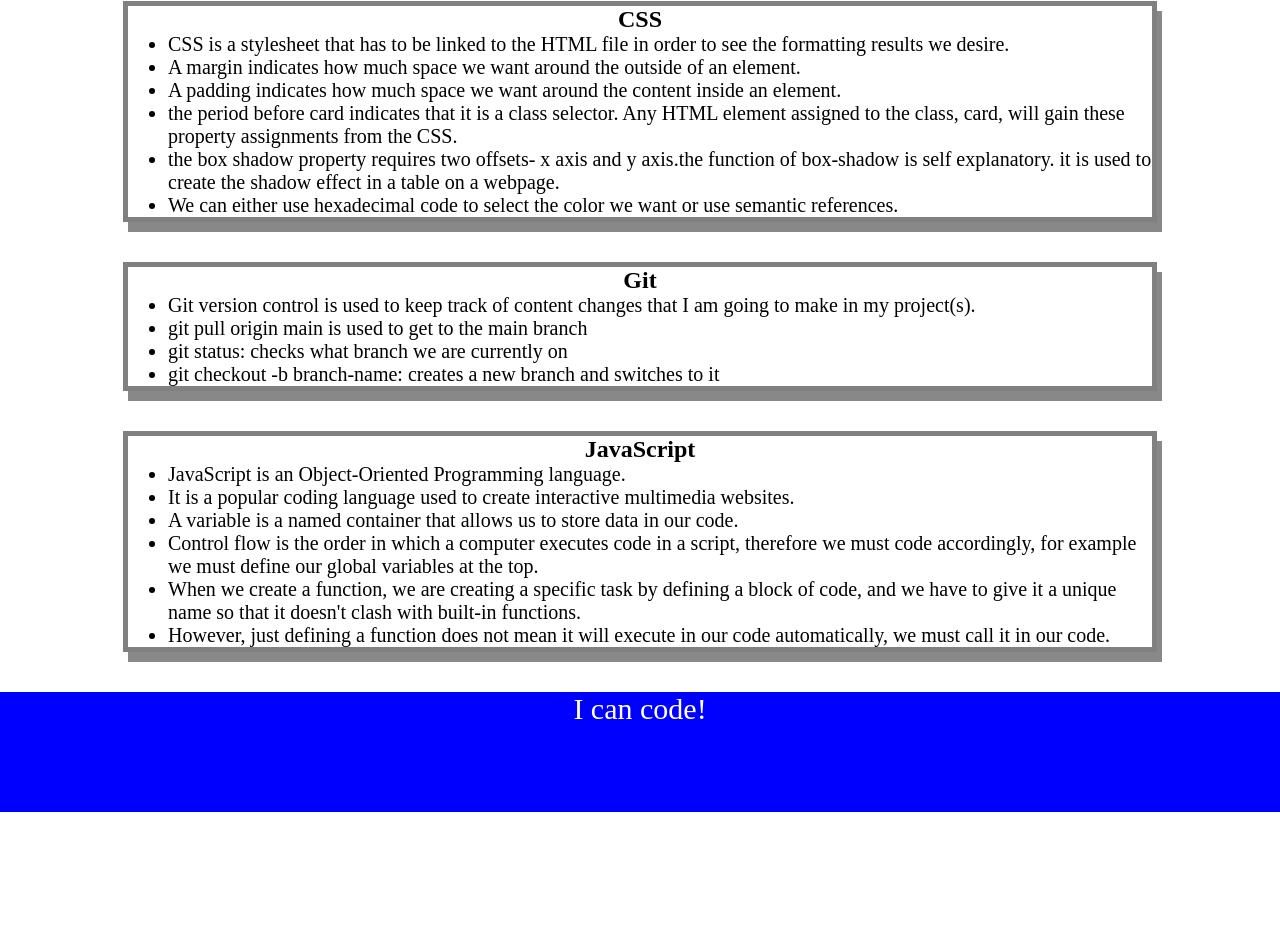
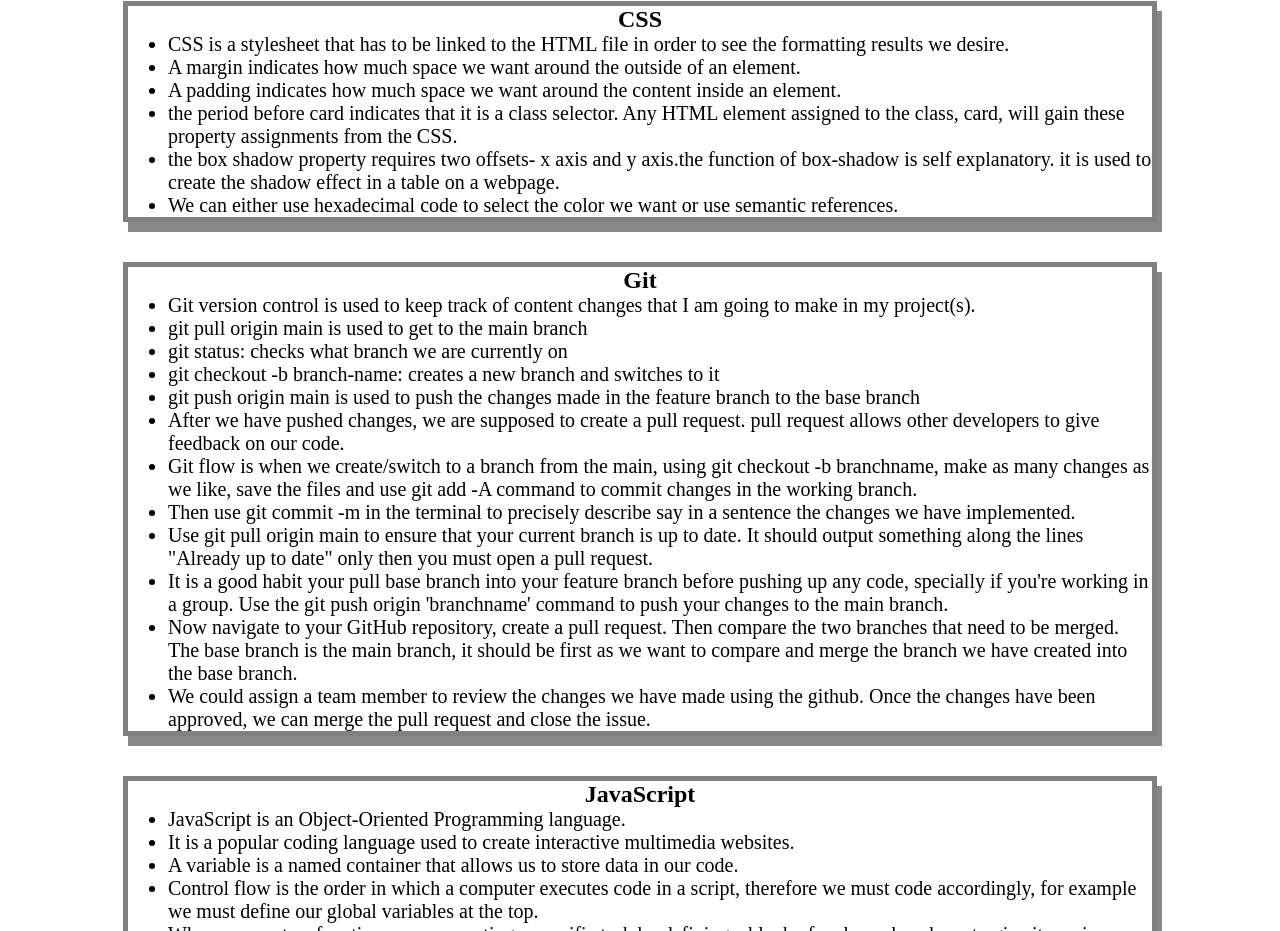
Before and after one commit to hafsah1976/prework-study-guide, a plain HTML site: page prework-study-guide/index.html in a window 1280 px wide. Shown: the part 351-1282 px from the top of the page. Before the commit the page ends 1163 px from the top, so only its background shows below. Drawn offline with Linux system fonts and the light colour scheme.

```diff
--- a/prework-study-guide/index.html
+++ b/prework-study-guide/index.html
@@ -45,7 +45,15 @@
        <li>git pull origin main is used to get to the main branch</li>
        <li>git status: checks what branch we are currently on</li>
     <li>git checkout -b branch-name: creates a new branch and switches to it</li>
-     </ul>
+    <li>git push origin main is used to push the changes made in the feature branch to the base branch</li>
+    <li>After we have pushed changes, we are supposed to create a pull request. pull request allows other developers to give feedback on our code.</li>
+    <li>Git flow is when we create/switch to a branch from the main, using git checkout -b branchname, make as many changes as we like, save the files and use git add -A command to commit changes in the working branch.</li>
+    <li>Then use git commit -m in the terminal to precisely describe say in a sentence the changes we have implemented. </li>
+    <li>Use git pull origin main to ensure that your current branch is up to date. It should output something along the lines "Already up to date" only then you must open a pull request.</li>
+    <li>It is a good habit your pull base branch into your feature branch before pushing up any code, specially if you're working in a group. Use the git push origin 'branchname' command to push your changes to the main branch.</li>
+  <li>Now navigate to your GitHub repository, create a pull request. Then compare the two branches that need to be merged. The base branch is the main branch, it should be first as we want to compare and merge the branch we have created into the base branch.</li>
+  <li>We could assign a team member to review the changes we have made using the github. Once the changes have been approved, we can merge the pull request and close the issue.</li>
+  </ul>
     </section>
       <section class="card" id="javascript-section">
         <h2>JavaScript</h2>
```
Also changed, not shown: prework-study-guide/assets/images/Picture1.png (added), prework-study-guide/assets/images/prework-sg-console-open-.png (added), 1 other file.
